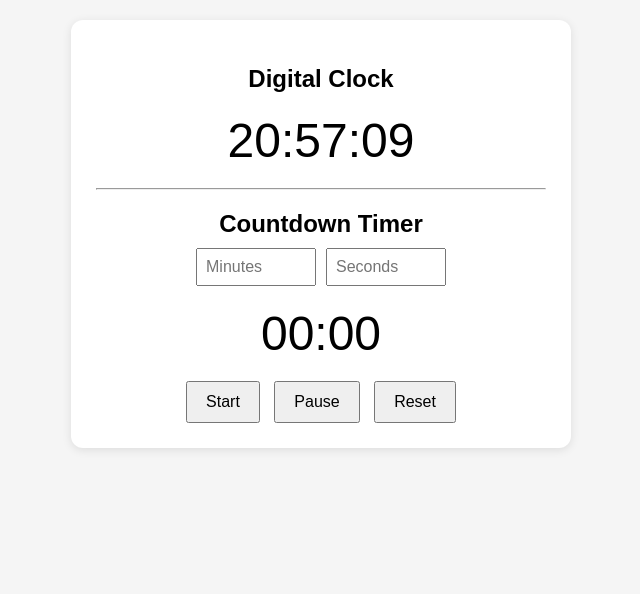
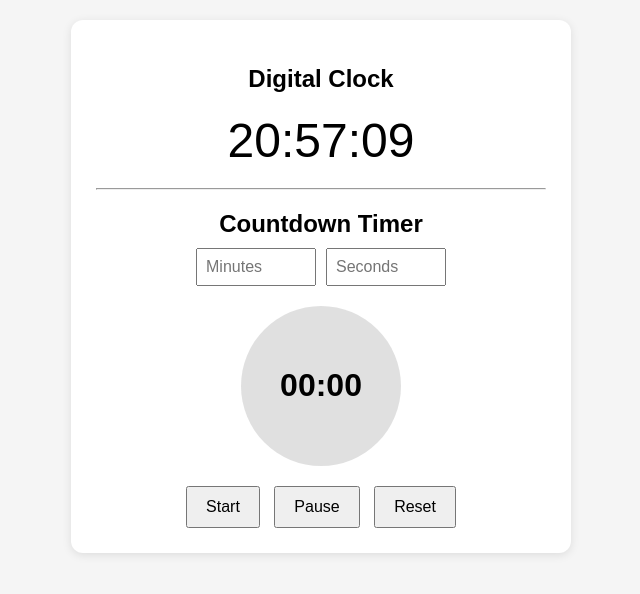
Before and after one commit to terraberra1011/clock-timer, a plain HTML site: page index.html in a window 1280 px wide. Shown: the whole page, without its empty margins (319-959 px from the left). Drawn offline with Linux system fonts and the light colour scheme.

Commit message:
Add visual progress ring and fix pause/resume functionality

```diff
--- a/index.html
+++ b/index.html
@@ -25,7 +25,11 @@
                 <input type="number" id="seconds" placeholder="Seconds">
             </div>
 
-            <div id="timer-display">00:00</div>
+            <div class="progress-wrapper">
+                <div class="progress-circle" id="progress-circle">
+                    <span id="timer-display">00:00</span>
+                </div>
+            </div>
 
             <div class="timer-buttons">
                 <button id="start-btn">Start</button>
--- a/script.js
+++ b/script.js
@@ -10,18 +10,23 @@ function updateClock() {
 
 let timerInterval = null;
 let remainingSeconds = 0;
+let totalSeconds = 0;
 
 function startTimer () {
      if (timerInterval !=null) return;
 
+     // Only set new time if timer is at 0 (not paused)
+     if (remainingSeconds === 0) {
          const minutes = parseInt(document.getElementById("minutes").value) || 0;
          const seconds = parseInt(document.getElementById("seconds").value) ||0;
 
          remainingSeconds = minutes * 60 + seconds;
+         totalSeconds = remainingSeconds;
 
          if (remainingSeconds <= 0) {
             alert("Please enter a valid time.");
             return;
+         }
      }
 
      timerInterval = setInterval(updateTimer, 1000);
@@ -33,6 +38,17 @@ function updateTimer() {
     const secs = String(remainingSeconds % 60).padStart(2, "0");
 
     document.getElementById("timer-display").textContent = `${mins}:${secs}`;
+
+    const progressCircle = document.getElementById("progress-circle");
+    if (totalSeconds > 0) {
+        const elapsed = totalSeconds - remainingSeconds;
+        const fraction = elapsed / totalSeconds;
+        const angle = fraction * 360;
+
+        progressCircle.style.setProperty("--progress", `${angle}deg`);
+    } else {
+        progressCircle.style.setProperty("--progress", "0deg");
+    }
 
     if (remainingSeconds === 0) {
         clearInterval(timerInterval);
@@ -53,7 +69,12 @@ function pauseTimer() {
 function resetTimer() {
     pauseTimer();
     remainingSeconds = 0;
+    totalSeconds = 0;
+
     document.getElementById("timer-display").textContent = "00:00";
+
+    const progressCircle = document.getElementById("progress-circle");
+    progressCircle.style.setProperty("--progress", "0deg");
 }
 
 document.getElementById("start-btn").addEventListener("click", startTimer);
--- a/style.css
+++ b/style.css
@@ -49,3 +49,30 @@ button {
   font-size: 16px;
   cursor: pointer;
 }
+
+.progress-wrapper {
+  display: flex;
+  justify-content: center;
+  margin: 20px 0;
+}
+
+.progress-circle {
+  --progress: 0deg;
+  width: 160px;
+  height: 160px;
+  border-radius: 50%;
+  display: flex;
+  align-items: center;
+  justify-content: center;
+  background: conic-gradient(
+    #4caf50 var(--progress),
+    #e0e0e0 0deg
+  );
+  position: relative;
+}
+
+.progress-circle span#timer-display {
+  position: absolute;
+  font-size: 32px;
+  font-weight: bold;
+}
```
Lines whose indentation alone changed are shown as unchanged.
